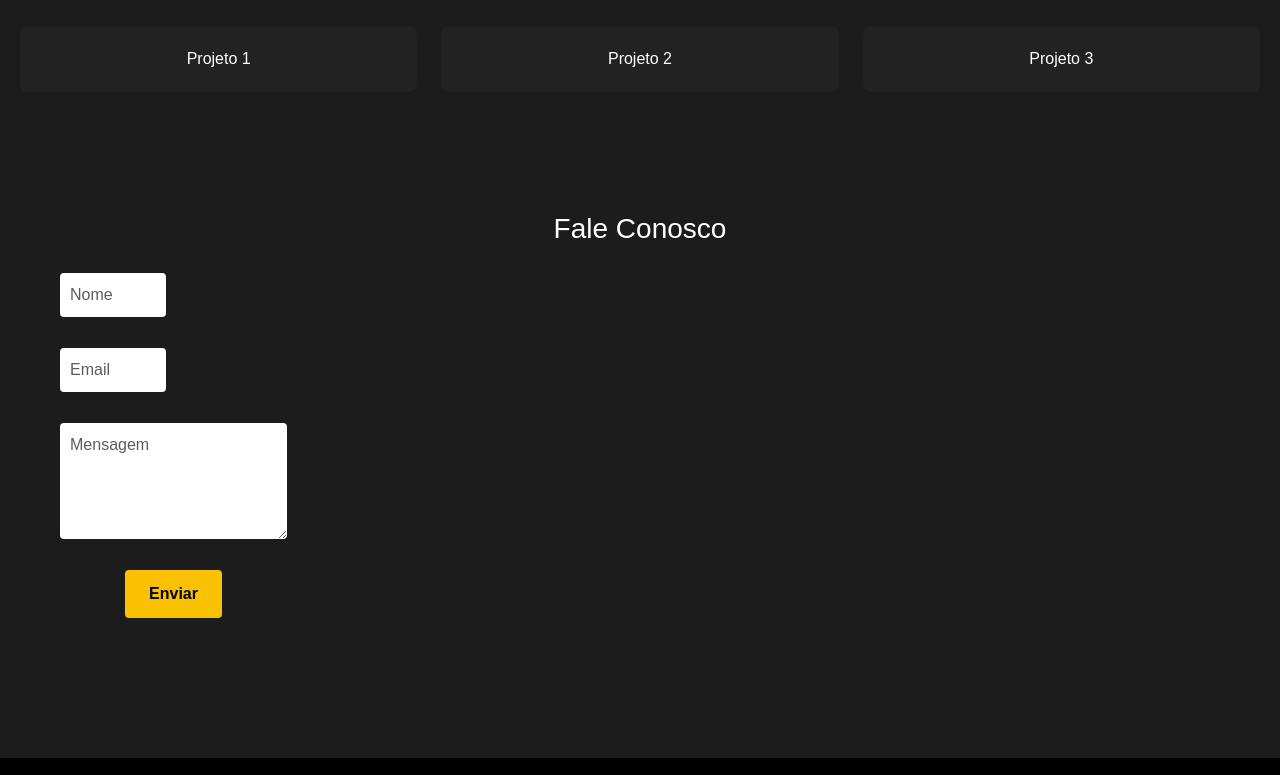
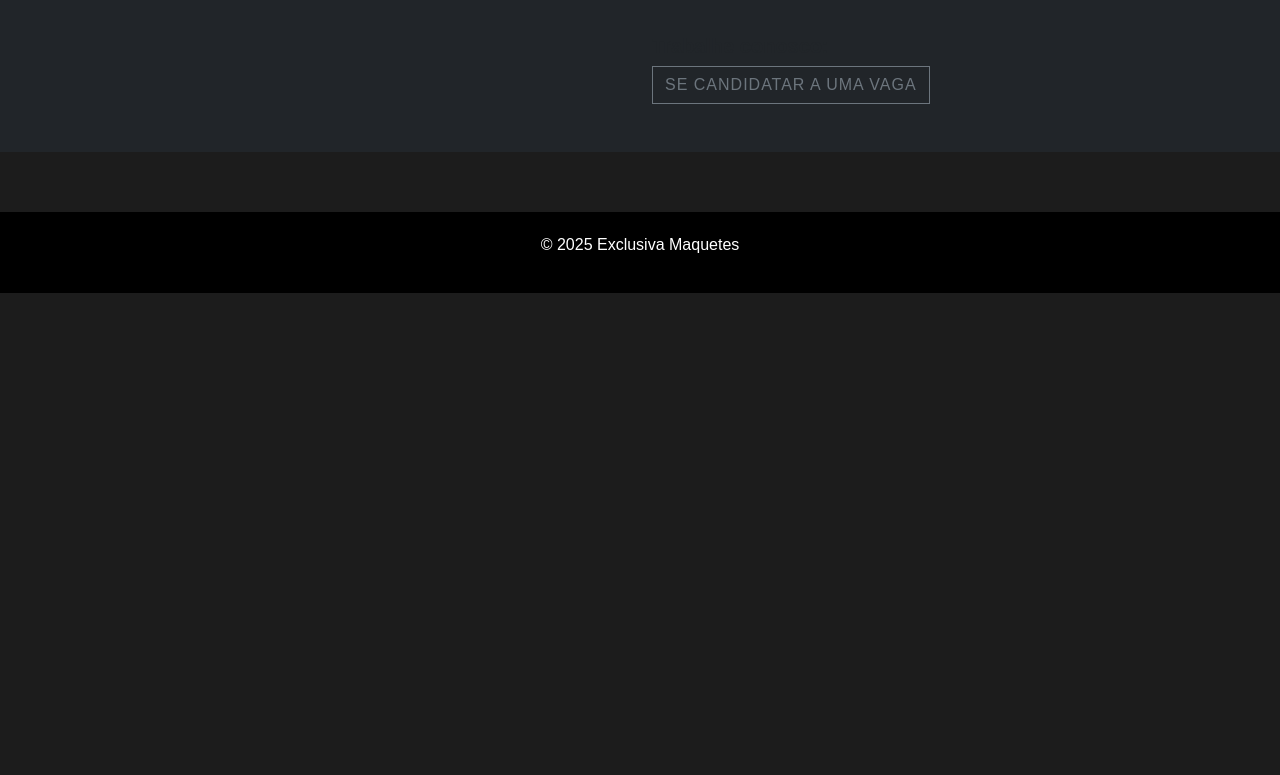
Before and after one commit to eduardomunis/exclusiva-maquetes, a website with bundled scripts: page index.html in a window 1280 px wide. Shown: the part 2274-3049 px from the top of the page. After the commit the page ends 2567 px from the top, so only its background shows below. Built offline with nearby package versions, Linux system fonts and the light colour scheme; files whose address does not match are found by name.

```diff
--- a/index.html
+++ b/index.html
@@ -131,6 +131,22 @@
         </div>
       </section>
 
+      <section class="section">
+        <h3>Galeria</h3>
+        <div class="container-portifolio">
+          <div class="row g-4 mt-4">
+            <div class="col-md-4">
+              <div class="card-custom">Projeto 1</div>
+            </div>
+            <div class="col-md-4">
+              <div class="card-custom">Projeto 2</div>
+            </div>
+            <div class="col-md-4">
+              <div class="card-custom">Projeto 3</div>
+            </div>
+          </div>
+        </div>
+      </section>
       <section class="contact-section bg-dark text-light py-5">
         <div class="row container-contact">
           <!-- Lado Esquerdo: Informações -->
@@ -191,58 +207,6 @@
           </div>
         </div>
       </section>
-
-      <section class="section">
-        <h3>Portfólio</h3>
-        <div class="container-portifolio">
-          <div class="row g-4 mt-4">
-            <div class="col-md-4">
-              <div class="card-custom">Projeto 1</div>
-            </div>
-            <div class="col-md-4">
-              <div class="card-custom">Projeto 2</div>
-            </div>
-            <div class="col-md-4">
-              <div class="card-custom">Projeto 3</div>
-            </div>
-          </div>
-        </div>
-      </section>
-
-      <section id="contato" class="section">
-        <h3>Fale Conosco</h3>
-        <div class="container">
-          <form id="form" class="row g-3 justify-content-center">
-            <div class="col-md-6">
-              <input
-                type="text"
-                class="form-control custom-input"
-                placeholder="Nome"
-                required
-              />
-            </div>
-            <div class="col-md-6">
-              <input
-                type="email"
-                class="form-control custom-input"
-                placeholder="Email"
-                required
-              />
-            </div>
-            <div class="col-12">
-              <textarea
-                class="form-control custom-input"
-                placeholder="Mensagem"
-                rows="4"
-                required
-              ></textarea>
-            </div>
-            <div class="col-auto">
-              <button type="submit" class="btn custom-btn">Enviar</button>
-            </div>
-          </form>
-        </div>
-      </section>
     </main>
 
     <footer class="footer">
```
